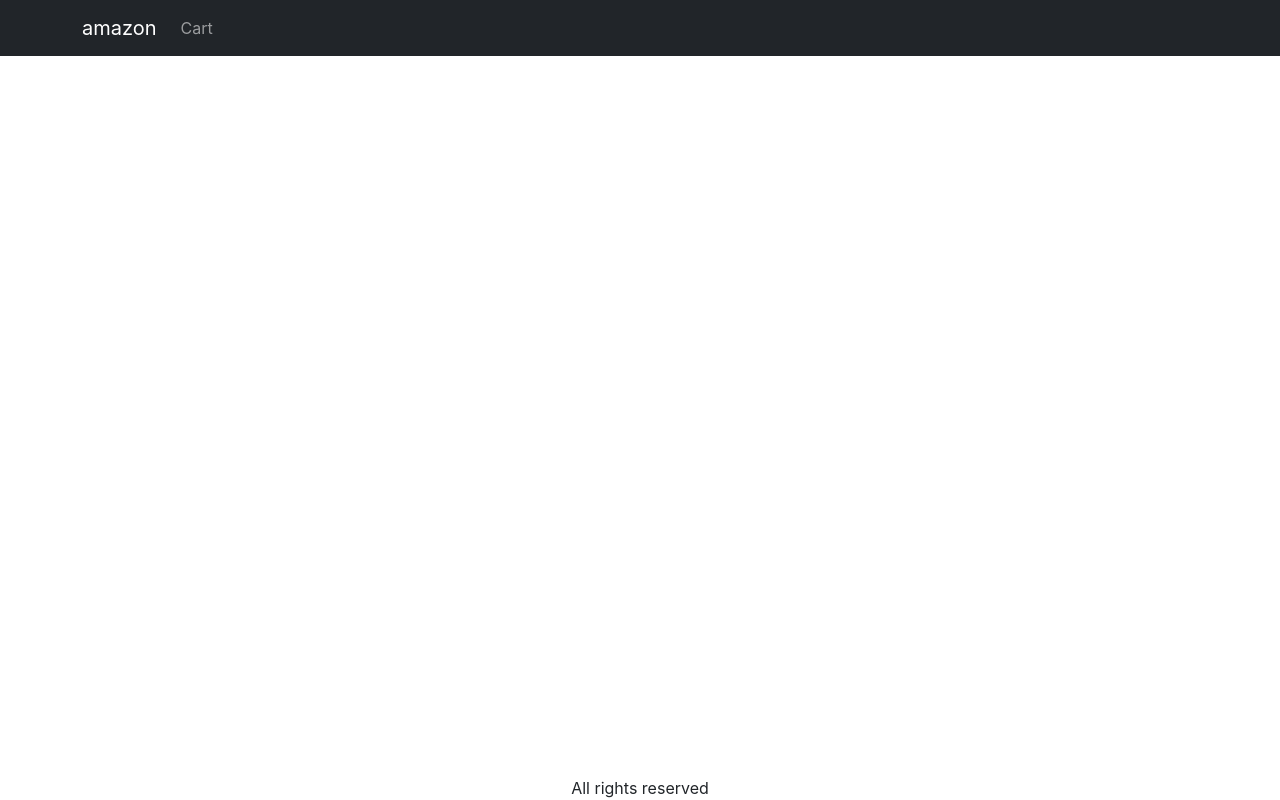
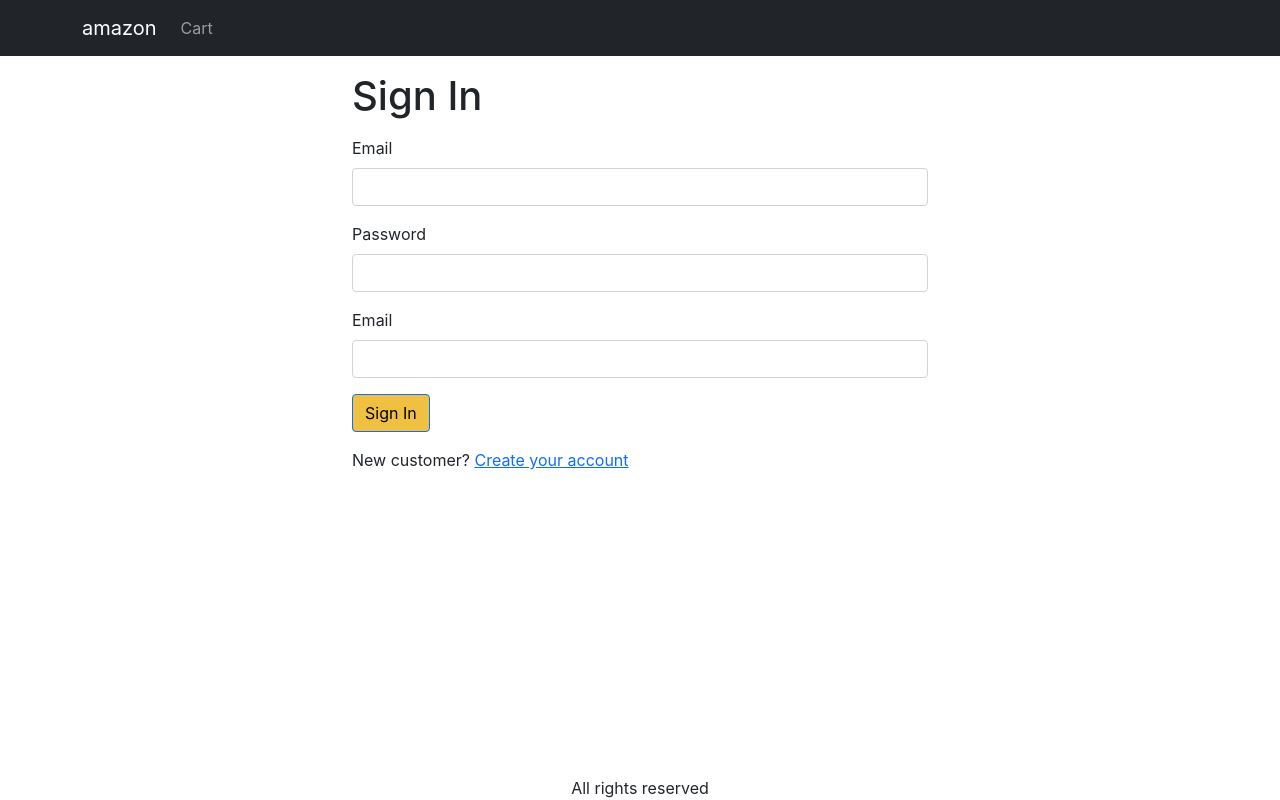
Before and after one commit to Aayush09123/Amazon, a React (Create React App) app in the folder frontend/: page /signin in a window 1280 px wide. Built offline with nearby package versions, Linux system fonts and the light colour scheme.

Commit message:
Create-SignIn-Screen

```diff
--- a/frontend/src/App.js
+++ b/frontend/src/App.js
@@ -9,6 +9,7 @@
 import { useContext } from 'react';
 import { Store } from './Store';
 import CartScreen from './screens/CartScreen';
+import SigninScreen from './screens/SigninScreen';
 
 function App() {
   const { state } = useContext(Store);
@@ -42,6 +43,7 @@
               <Route path="/" element={<HomeScreen />} />
               <Route path="/product/:slug" element={<ProductScreen />} />
               <Route path="/cart" element={<CartScreen />} />
+              <Route path="/signin" element={<SigninScreen />} />
             </Routes>
           </Container>
         </main>
--- a/frontend/src/index.css
+++ b/frontend/src/index.css
@@ -47,3 +47,7 @@
 .img-thumbnail {
   height: 80px;
 }
+
+.small-container {
+  max-width: 600px;
+}
--- /dev/null
+++ b/frontend/src/screens/SigninScreen.js
@@ -0,0 +1,44 @@
+import React from 'react';
+import { Helmet } from 'react-helmet-async';
+import Container from 'react-bootstrap/Container';
+import Form from 'react-bootstrap/Form';
+import Button from 'react-bootstrap/Button';
+import { Link, useLocation } from 'react-router-dom';
+
+const SigninScreen = () => {
+  const { search } = useLocation();
+  const redirectInUrl = new URLSearchParams(search).get('redirect');
+  const redirect = redirectInUrl ? redirectInUrl : '/';
+
+  return (
+    <Container className="small-container">
+      <Helmet>
+        <title>Sign In</title>
+      </Helmet>
+      <h1 className="my-3">Sign In</h1>
+      <Form>
+        <Form.Group className="mb-3" controlId="email">
+          <Form.Label>Email</Form.Label>
+          <Form.Control type="email" required />
+        </Form.Group>
+        <Form.Group className="mb-3" controlId="password">
+          <Form.Label>Password</Form.Label>
+          <Form.Control type="password" required />
+        </Form.Group>
+        <Form.Group className="mb-3" controlId="email">
+          <Form.Label>Email</Form.Label>
+          <Form.Control type="email" required />
+        </Form.Group>
+        <div className="mb-3">
+          <Button type="submit">Sign In</Button>
+        </div>
+        <div className="mb-3">
+          New customer?{' '}
+          <Link to={`/signup?redirect=${redirect}`}>Create your account</Link>
+        </div>
+      </Form>
+    </Container>
+  );
+};
+
+export default SigninScreen;
```
Also changed, not shown: 1 other file (tests, documents, lock files or other folders).
